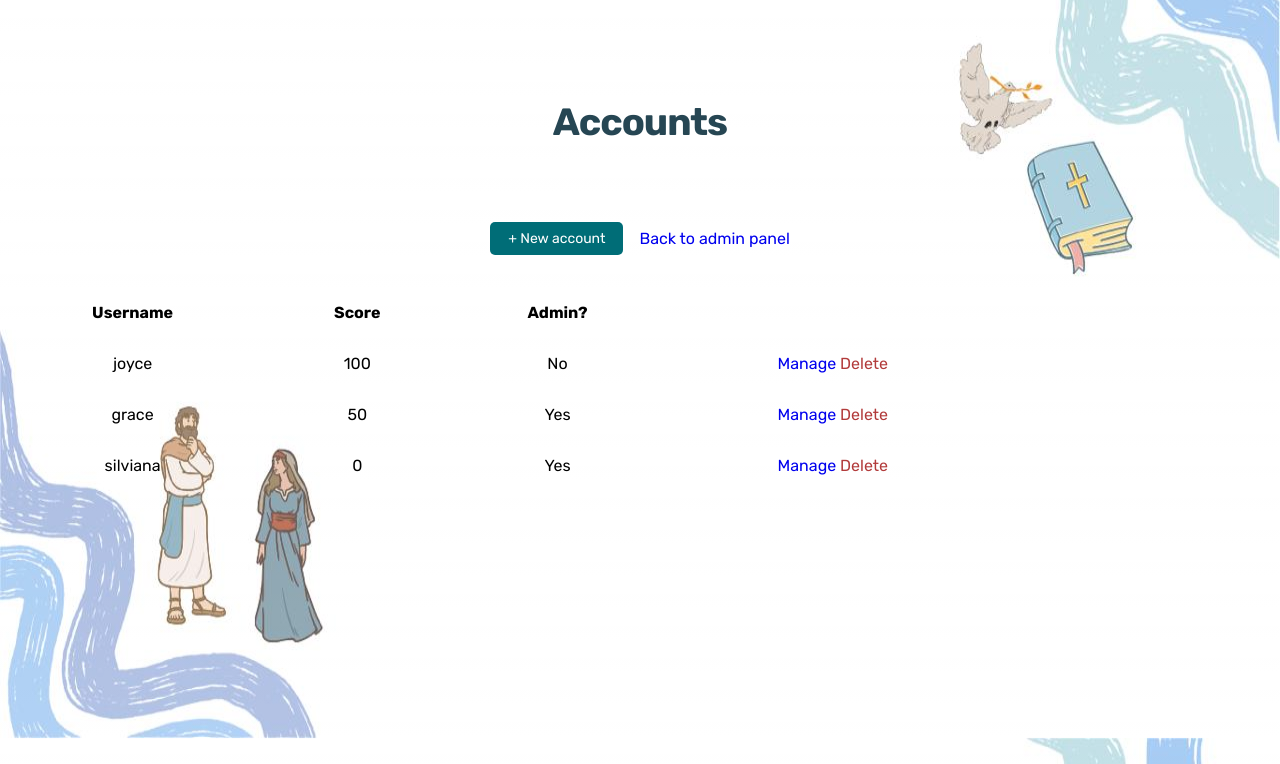
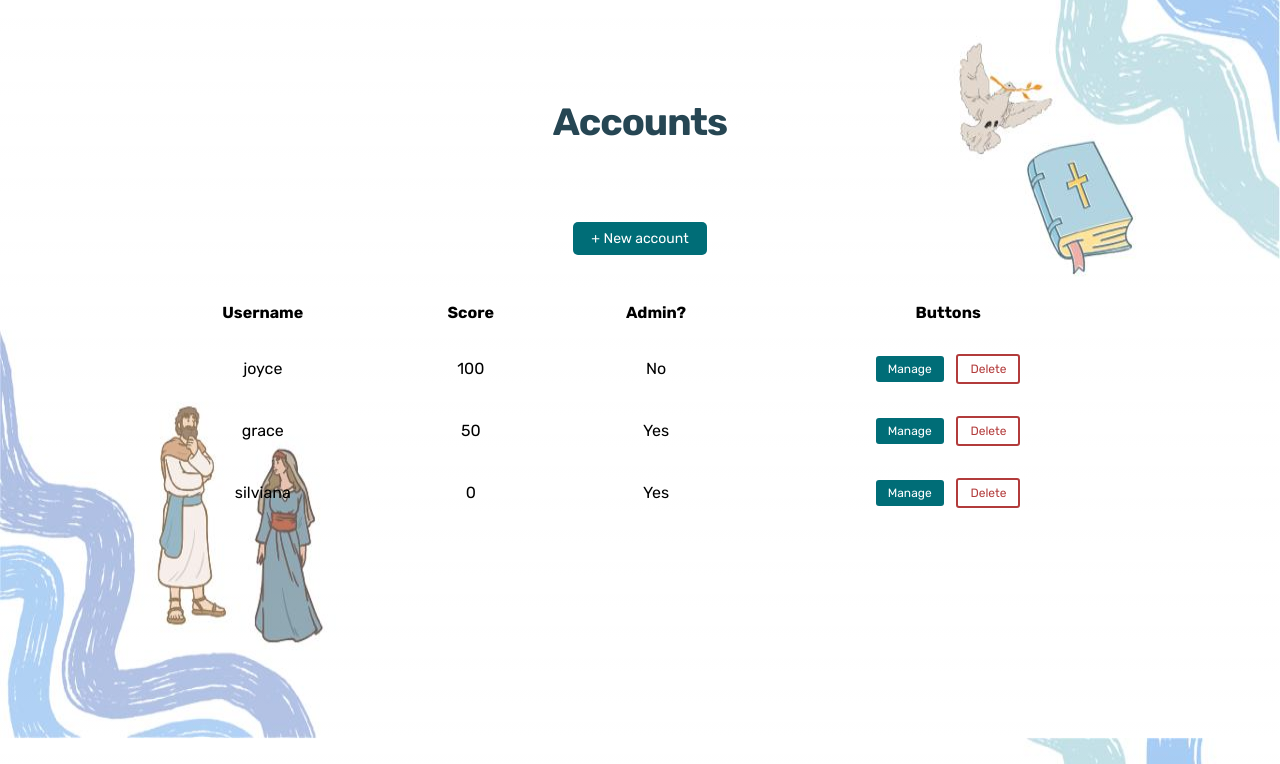
Before and after one commit to Grace-Emad/weeklysite, a Django app: page /admin-panel/accounts/ in a window 1280 px wide. Shown: the part 62-826 px from the top of the page. Run offline with Django 5.2, Linux system fonts and the light colour scheme; a user stored in the database is signed in; data comes from the database, SQL or seed files in the repository.

Commit message:
fixed more styling

```diff
--- a/activities/templates/activities/admin_account_list.html
+++ b/activities/templates/activities/admin_account_list.html
@@ -7,29 +7,32 @@
 
     <div class="admin-links">
         <a href="{% url 'admin_account_create' %}" class="btn">+ New account</a>
-        <a href="{% url 'admin_dashboard' %}">Back to admin panel</a>
     </div>
 
     {% if accounts %}
-        <table class="admin-table">
+        <div class="accounts-table">
+            <table>
                 <tr>
                     <th>Username</th>
                     <th>Score</th>
                     <th>Admin?</th>
-                <th></th>
+                    <th>Buttons</th>
                 </tr>
                 {% for account in accounts %}
                     <tr>
                         <td>{{ account.username }}</td>
                         <td>{{ account.profile.score }}</td>
                         <td>{% if account.is_staff %}Yes{% else %}No{% endif %}</td>
-                    <td class="admin-row-actions">
-                        <a href="{% url 'admin_account_detail' account.id %}">Manage</a>
-                        <a href="{% url 'admin_account_delete' account.id %}" class="danger-link">Delete</a>
+                        <td class="table-btns">
+                            <a class="btn admin-btn" href="{% url 'admin_account_detail' account.id %}">Manage</a>
+                            <a class="btn admin-btn danger-btn" href="{% url 'admin_account_delete' account.id %}">Delete</a>
                         </td>
                     </tr>
                 {% endfor %}
             </table>
+        </div>
+
+
     {% else %}
         <p>No accounts yet.</p>
     {% endif %}
--- a/activities/templates/activities/admin_dashboard.html
+++ b/activities/templates/activities/admin_dashboard.html
@@ -13,7 +13,7 @@
     <h3>Activities</h3>
     {% if activities %}
         <div class="table-container">
-            <table class="admin-table">
+            <table>
                 <tr>
                     <th>Name</th>
                     <th>Week</th>
@@ -29,7 +29,7 @@
                         <td>{{ activity.week_date }}</td>
                         <td>{{ activity.points }}</td>
                         <td>{{ activity.spots_taken }} / {{ activity.max_participants }}</td>
-                        <td class="admin-table-rows">
+                        <td>
                             <div class="table-btns">
                                 <a class="btn admin-btn" href="{% url 'admin_activity_edit' activity.id %}">Edit</a>
                                 <a class="btn admin-btn" href="{% url 'admin_activity_enrollments' activity.id %}">Enrollments</a>
--- a/static/activities/queries.css
+++ b/static/activities/queries.css
@@ -7,6 +7,7 @@
         flex-direction: column;
         gap: 1.5rem;
     }
+
 }
 
 @media(max-width: 43rem){
@@ -20,10 +21,16 @@
     .arabic-text {
         font-size: 20px;
     }
+
 }
 
 @media(max-width: 34rem){
     html {
         font-size: 90%;
     }
+    body {
+        background-size: 135% 100%;
+        background-image: linear-gradient(rgba(255, 255, 255, 0.3), rgba(255, 255, 255, 0.3))
+        , url(/static/images/sherries-background.jpg);
+    }
 }
--- a/static/activities/style.css
+++ b/static/activities/style.css
@@ -175,6 +175,7 @@ nav a, .link-button {
 }
 
 .danger-btn:hover {
+    color: #fff;
     background: #8f2e2e;
 }
 
@@ -262,8 +263,22 @@ nav a, .link-button {
     margin-top: 2rem;
 }
 
+/* Login */
 
-/*content page*/
+.login-form {
+    margin: 5rem 1rem;
+    display: flex;
+    justify-content: center;
+    flex-direction: column;
+    align-items: center;
+    gap: 0.5rem;
+}
+
+.login-btn {
+    max-width: 100px;
+}
+
+/*Content Page*/
 
 .cont-container {
     margin-top: 4rem;
@@ -356,7 +371,13 @@ nav a, .link-button {
     margin: 0 auto;
 }
 
-/* Admin Form */
+.accounts-table {
+    display: flex;
+    justify-content: center;
+    align-items: center;
+}
+
+/* Admin Activity Form */
 .admin-form {
     display: flex;
     flex-direction: column;
@@ -368,3 +389,9 @@ nav a, .link-button {
     justify-content: center;
     gap: 1rem;
 }
+
+/* Admin Activity Enrollments*/
+
+.admin-act-enroll {
+    margin-bottom: 2.5rem;
+}
--- a/weeklysite/settings.py
+++ b/weeklysite/settings.py
@@ -13,9 +13,9 @@ BASE_DIR = Path(__file__).resolve().parent.parent
 SECRET_KEY = 'wiRAhXNTWI9SVG4MO8cc9wnIcHysckIUhAfGUJZyLJtvLt0Ui1tiTBKI8hL7ZyBR-Bs'
 
 # SECURITY WARNING: don't run with DEBUG = True in production.
-DEBUG = True
-ALLOWED_HOSTS = ['*'] # tighten this before deploying for real
-# grace242.pythonanywhere.com
+DEBUG = False
+ALLOWED_HOSTS = ['grace242.pythonanywhere.com'] # tighten this before deploying for real
+
 
 INSTALLED_APPS = [
     'django.contrib.auth',
```
Also changed, not shown: activities/templates/activities/admin_account_detail.html (+7 -10 lines), activities/templates/activities/admin_activity_enrollments.html (+4 -5 lines), activities/templates/registration/login.html (+5 -5 lines). Lines whose indentation alone changed are shown as unchanged.
